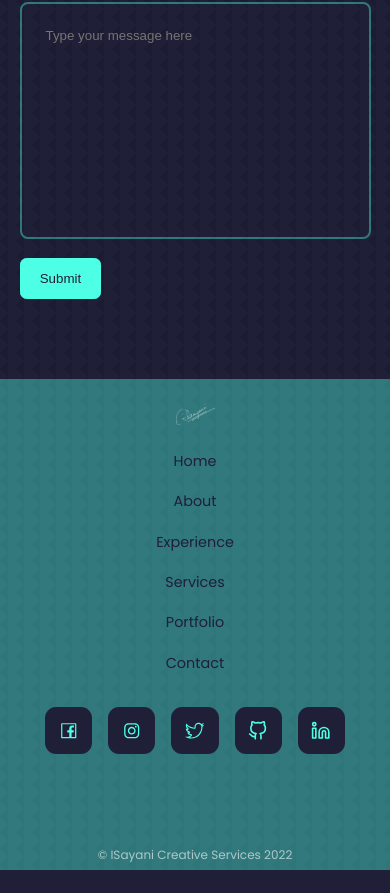
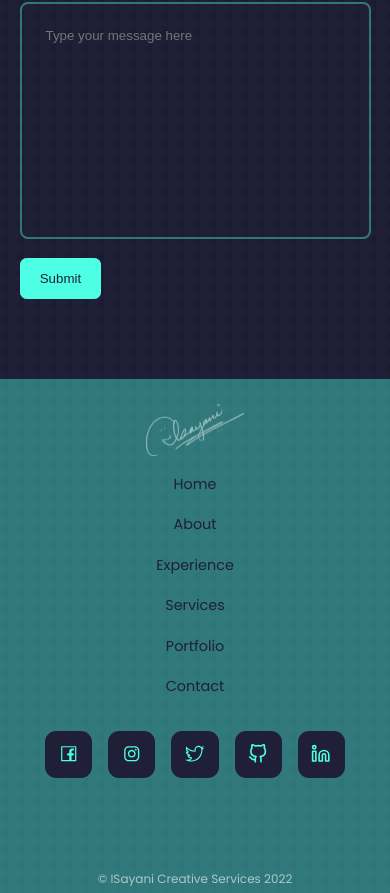
Before and after one commit to isayani/isayani-react-portfolio, a React (Create React App) app: page / in a window 390 px wide. Shown: the part 9383-10276 px from the top of the page. Before the commit the page ends 10253 px from the top, so only its background shows below. Built offline with nearby package versions, Linux system fonts and the light colour scheme.

Commit message:
footer logo media queries

```diff
--- a/src/components/footer/footer.css
+++ b/src/components/footer/footer.css
@@ -3,7 +3,7 @@ footer {
   padding-top: 1.6rem;
   padding-bottom: 3rem;
   text-align: center;
-    font-size: .9rem;
+  font-size: 0.9rem;
   margin-top: 5rem;
 }
 
@@ -13,7 +13,7 @@ footer a {
 
 .footer__logo {
   width: 10%;
-    opacity: .5;
+  opacity: 0.5;
   /* font-size: 2rem;
     font-weight: 500; */
   margin-bottom: 1rem;
@@ -39,8 +39,8 @@ footer a {
   font-size: 135%;
   color: var(--color-primary);
   background: var(--color-bg);
-    padding: .8rem;
-    border-radius: .7rem;
+  padding: 0.8rem;
+  border-radius: 0.7rem;
   display: flex;
   border: 1px solid transparent;
 }
@@ -54,7 +54,7 @@ footer a {
 .footer__copyright {
   margin-bottom: -3rem;
   padding-top: 3.5rem;
-    padding-bottom: .2rem;
+  padding-bottom: 0.2rem;
   color: var(--color-light);
   transition: var(--transition);
 }
@@ -65,6 +65,13 @@ footer a {
 
 .mobile__socials {
   display: none;
+}
+
+/* ----- MEDIUM MEDIA QUERY ----- */
+@media screen and (max-width: 1024px) {
+  .footer__logo {
+    width: 20%;
+  }
 }
 
 /* ----- SMALL MEDIA QUERY ----- */
@@ -78,4 +85,17 @@ footer a {
     display: inline-flex;
     gap: 1rem;
   }
+
+  .footer__logo {
+    width: 20%;
   }
+
+}
+
+/* ----- XSMALL MEDIA QUERY ----- */
+@media screen and (max-width: 400px) {
+  .footer__logo {
+    width: 25%;
+    margin-bottom: .5rem;
+  }
+}
```
Lines whose indentation alone changed are shown as unchanged.
